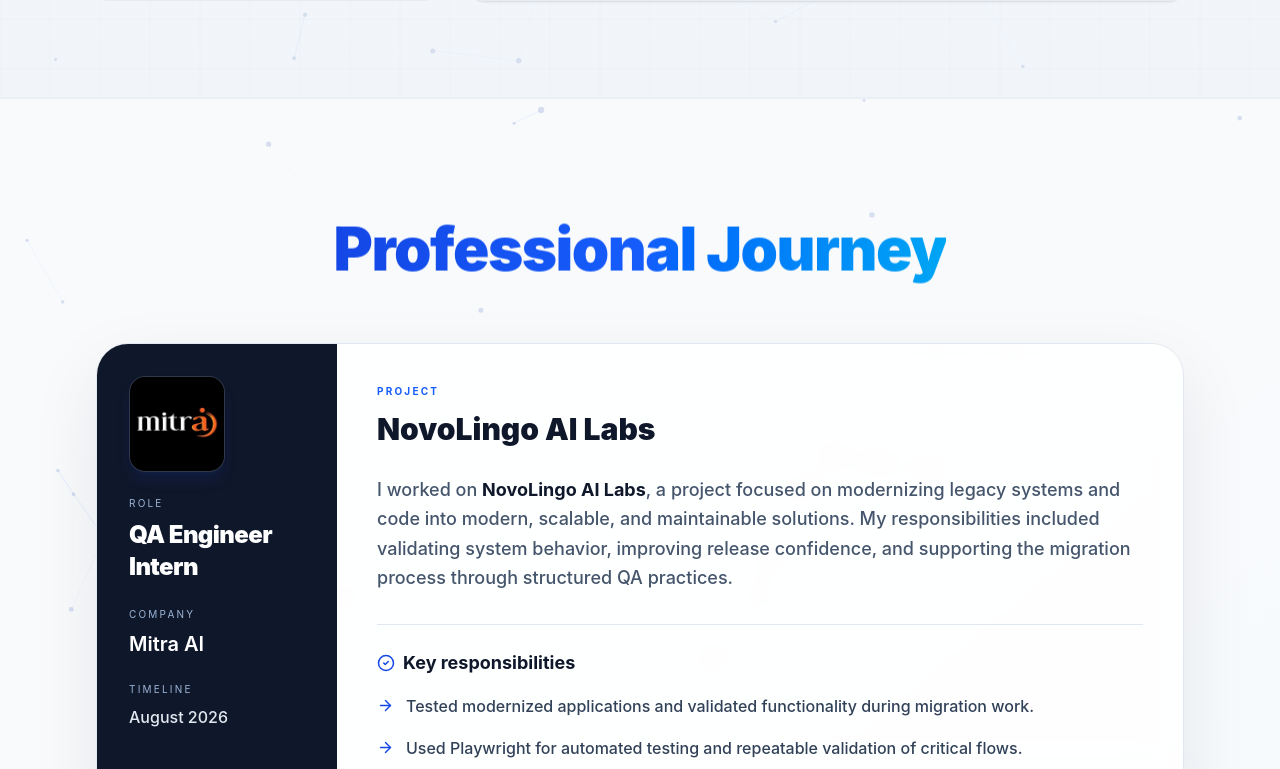
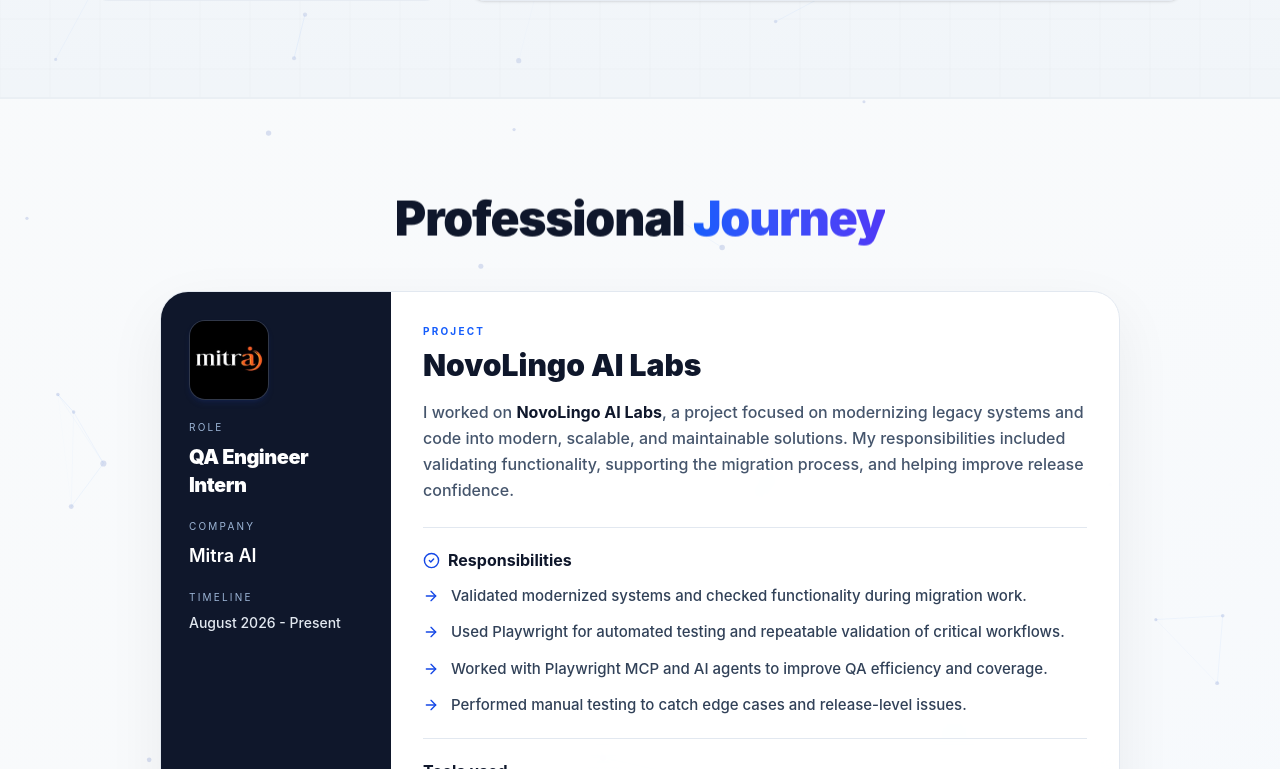
Before and after one commit to dwathsala/My_Portfolio, a React (Vite) app: page / in a window 1280 px wide. Shown: the part 2031-2800 px from the top of the page. Built offline with nearby package versions, Linux system fonts and the light colour scheme.

Commit message:
feat: Update Experience section for improved clarity and presentation

```diff
--- a/src/components/Experience.jsx
+++ b/src/components/Experience.jsx
@@ -130,16 +130,16 @@
   }, []);
 
   const points = [
-    'Tested modernized applications and validated functionality during migration work.',
-    'Used Playwright for automated testing and repeatable validation of critical flows.',
-    'Worked with Playwright MCP and AI agents to streamline QA workflows and testing efficiency.',
-    'Performed manual QA checks for edge cases, UI quality, and release readiness.'
+    'Validated modernized systems and checked functionality during migration work.',
+    'Used Playwright for automated testing and repeatable validation of critical workflows.',
+    'Worked with Playwright MCP and AI agents to improve QA efficiency and coverage.',
+    'Performed manual testing to catch edge cases and release-level issues.'
   ];
 
-  const tools = ['Playwright', 'Playwright MCP', 'AI Agents', 'Automation Testing', 'Manual Testing', 'QA Validation'];
+  const tools = ['Playwright', 'Playwright MCP', 'AI Agents', 'Automation Testing', 'Manual Testing'];
 
   return (
-    <section id="experience" className="py-24 px-6 md:px-16 lg:px-24 bg-slate-50 overflow-hidden relative border-t border-slate-200/60 scroll-mt-16">
+    <section id="experience" className="py-24 px-6 md:px-16 lg:px-24 bg-slate-50 overflow-hidden relative border-t border-slate-200/60 scroll-mt-8">
       <style>{`
         .reveal {
           opacity: 0;
@@ -154,71 +154,67 @@
 
       <canvas ref={canvasRef} className="absolute inset-0 pointer-events-none z-0 bg-gradient-to-br from-slate-50 via-slate-50 to-blue-50/20" />
 
-      <div className="max-w-[1400px] mx-auto relative z-10">
-        <div className="text-center mb-16 reveal">
-
-          <h2 className="mt-6 text-4xl md:text-6xl font-black mb-4 tracking-tight text-slate-900">
-            <span className="bg-gradient-to-r from-blue-700 via-blue-600 to-sky-500 bg-clip-text text-transparent">Professional Journey</span>
+      <div className="max-w-[1200px] mx-auto relative z-10">
+        <div className="text-center mb-12 reveal">
+          <h2 className="text-4xl md:text-5xl font-black tracking-tight text-slate-900">
+            Professional <span className="bg-gradient-to-r from-blue-600 to-indigo-600 bg-clip-text text-transparent">Journey</span>
           </h2>
         </div>
 
-        <div className="reveal max-w-[1100px] mx-auto rounded-[2rem] border border-slate-200 bg-white/85 backdrop-blur-md shadow-[0_25px_70px_rgba(15,23,42,0.08)] overflow-hidden">
-          <div className="grid md:grid-cols-[240px_1fr]">
-            <div className="bg-slate-900 text-white p-7 md:p-8">
-              <div className="w-24 h-24 rounded-2xl overflow-hidden border border-white/10 bg-white/5 mb-6 shadow-lg shadow-blue-900/20">
+        <div className="reveal max-w-[960px] mx-auto rounded-[1.75rem] border border-slate-200 bg-white/90 backdrop-blur-md shadow-[0_20px_60px_rgba(15,23,42,0.06)] overflow-hidden">
+          <div className="md:flex">
+            <div className="md:w-[230px] bg-slate-900 text-white p-6 md:p-7">
+              <div className="w-20 h-20 rounded-2xl overflow-hidden border border-white/10 bg-white/5 mb-5 shadow-md shadow-blue-900/20">
                 <img src="/mitra.jpeg" alt="Mitra AI logo" className="w-full h-full object-cover" />
               </div>
 
-              <div className="mb-6">
-                <p className="text-[10px] uppercase tracking-[0.22em] text-blue-200/80 mb-2">Role</p>
-                <h3 className="text-2xl font-black tracking-tight">QA Engineer Intern</h3>
+              <p className="text-[10px] uppercase tracking-[0.22em] text-blue-200/80 mb-2">Role</p>
+              <h3 className="text-xl font-black tracking-tight">QA Engineer Intern</h3>
+
+              <div className="mt-5">
+                <p className="text-[10px] uppercase tracking-[0.22em] text-blue-200/80 mb-2">Company</p>
+                <p className="text-lg font-semibold">Mitra AI</p>
               </div>
 
-              <div className="mb-6">
-                <p className="text-[10px] uppercase tracking-[0.22em] text-blue-200/80 mb-2">Company</p>
-                <p className="text-xl font-semibold text-white">Mitra AI</p>
-              </div>
-
-              <div>
+              <div className="mt-5">
                 <p className="text-[10px] uppercase tracking-[0.22em] text-blue-200/80 mb-2">Timeline</p>
-                <p className="text-base font-medium text-slate-200">August 2026</p>
+                <p className="text-sm font-medium text-slate-200">August 2026 - Present</p>
               </div>
             </div>
 
-            <div className="p-7 md:p-8 lg:p-10">
-              <div className="mb-7">
-                <p className="text-[10px] uppercase tracking-[0.22em] text-blue-600 font-bold mb-3">Project</p>
+            <div className="flex-1 p-6 md:p-8">
+              <div className="mb-4">
+                <p className="text-[10px] uppercase tracking-[0.22em] text-blue-600 font-bold mb-2">Project</p>
                 <h4 className="text-2xl md:text-3xl font-black text-slate-900">NovoLingo AI Labs</h4>
               </div>
 
-              <p className="text-slate-600 text-base md:text-lg leading-relaxed font-medium mb-8">
+              <p className="text-slate-600 text-base leading-relaxed font-medium mb-6">
                 I worked on <span className="font-bold text-slate-900">NovoLingo AI Labs</span>,
                 a project focused on modernizing legacy systems and code into modern, scalable, and maintainable solutions.
-                My responsibilities included validating system behavior, improving release confidence, and supporting the migration
-                process through structured QA practices.
+                My responsibilities included validating functionality, supporting the migration process, and helping improve release confidence.
               </p>
 
-              <div className="border-t border-slate-200 pt-6">
-                <div className="flex items-center gap-2 mb-4">
-                  <CheckCircle2 className="text-blue-700" size={18} />
-                  <h5 className="text-lg font-bold text-slate-900">Key responsibilities</h5>
+              <div className="border-t border-slate-200 pt-5">
+                <div className="flex items-center gap-2 mb-3">
+                  <CheckCircle2 className="text-blue-700" size={17} />
+                  <h5 className="text-base font-bold text-slate-900">Responsibilities</h5>
                 </div>
 
-                <div className="space-y-4">
+                <div className="space-y-3">
                   {points.map((point) => (
                     <div key={point} className="flex gap-3 text-slate-700">
-                      <ArrowRight size={17} className="text-blue-700 mt-1 shrink-0" />
-                      <p className="font-medium leading-relaxed">{point}</p>
+                      <ArrowRight size={16} className="text-blue-700 mt-1 shrink-0" />
+                      <p className="font-medium leading-relaxed text-sm md:text-[15px]">{point}</p>
                     </div>
                   ))}
                 </div>
               </div>
 
-              <div className="mt-7 border-t border-slate-200 pt-6">
-                <h5 className="text-lg font-bold text-slate-900 mb-4">Tools used</h5>
-                <div className="flex flex-wrap gap-2.5">
+              <div className="mt-5 border-t border-slate-200 pt-5">
+                <h5 className="text-base font-bold text-slate-900 mb-3">Tools used</h5>
+                <div className="flex flex-wrap gap-2">
                   {tools.map((tool) => (
-                    <span key={tool} className="px-3 py-2 rounded-full border border-blue-200 bg-blue-50 text-sm font-semibold text-slate-700">
+                    <span key={tool} className="px-3 py-1.5 rounded-full border border-blue-200 bg-blue-50 text-xs font-semibold text-slate-700">
                       {tool}
                     </span>
                   ))}
```
